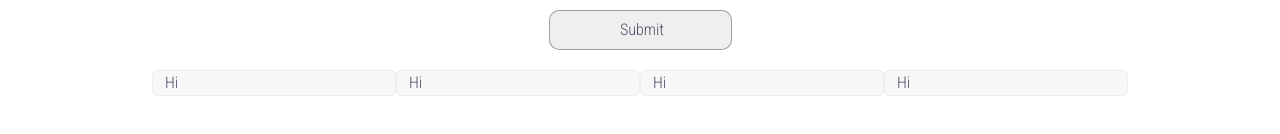
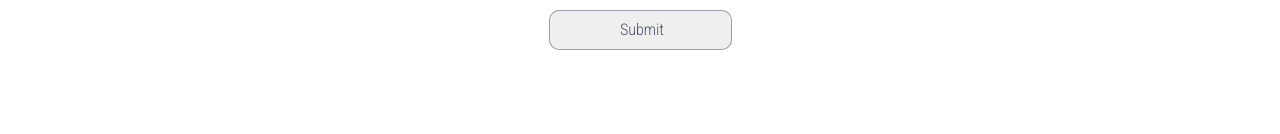
Before and after one commit to kellynwong/my-sentiments-exactly, a React (Vite) app in the folder Sentiments/: page /search in a window 1280 px wide. Shown: the part 328-462 px from the top of the page. Built offline with nearby package versions, Linux system fonts and the light colour scheme; a web font is replaced by a local one.

Commit message:
File working again - before lifting state

```diff
--- a/Sentiments/src/components/Results.jsx
+++ b/Sentiments/src/components/Results.jsx
@@ -1,16 +1,11 @@
 import React, { useContext } from "react";
 import DataContext from "../context/DataContext";
-import { useNavigate } from "react-router-dom";
+
 import Analysis from "./Analysis";
 import Score from "./Score";
 
 const Results = () => {
   const data = useContext(DataContext);
-  const navigate = useNavigate();
-
-  // const something = (something) => {
-  //   console.log(something);
-  // };
 
   return (
     <div>
--- a/Sentiments/src/components/Search.jsx
+++ b/Sentiments/src/components/Search.jsx
@@ -1,11 +1,10 @@
 import React, { useContext, useState } from "react";
-import { useNavigate, useParams } from "react-router-dom";
+import { useParams } from "react-router-dom";
 import DataContext from "../context/DataContext";
-import Tweet from "./Tweet";
 
 const Search = () => {
   const data = useContext(DataContext);
-  const navigate = useNavigate();
+
   const params = useParams();
   const [isNotValid, setIsNotValid] = useState(false);
 
@@ -15,7 +14,6 @@ const Search = () => {
 
   const handleSubmit = (e) => {
     data.setDropdownValue(e.target.value);
-    // console.log(data.dropdownValue);
   };
 
   const handleClick = () => {
@@ -54,13 +52,6 @@ const Search = () => {
       <h2 style={{ color: `rgba(101, 96, 75, 0.5)` }}>
         {isNotValid && "Please enter a search word!"}
       </h2>
-
-      <div className="row">
-        <Tweet />
-        <Tweet />
-        <Tweet />
-        <Tweet />
-      </div>
     </div>
   );
 };
--- a/Sentiments/src/components/SearchContainer.jsx
+++ b/Sentiments/src/components/SearchContainer.jsx
@@ -10,10 +10,9 @@ import NavBar from "./NavBar";
 
 const SearchContainer = () => {
   const [query, setQuery] = useState("");
+  const [dropdownValue, setDropdownValue] = useState(10);
   const [tweets, setTweets] = useState({});
   const [scores, setScores] = useState([0]);
-  const [dropdownValue, setDropdownValue] = useState(10);
-  const [isLoading, setIsLoading] = useState(false);
   const [history, setHistory] = useState([
     // {
     //   timestamp: "",
@@ -21,6 +20,7 @@ const SearchContainer = () => {
     //   score: 0,
     // },
   ]);
+  const [isLoading, setIsLoading] = useState(false);
   const navigate = useNavigate();
   const handleSearchInput = (query) => {
     setQuery(query);
@@ -52,7 +52,7 @@ const SearchContainer = () => {
     const data = await res.json();
     setIsLoading(false);
     setTweets(data);
-    // setQuery("");
+
     // console.log(data);
 
     const newDate = new Date().toLocaleString();
@@ -75,14 +75,14 @@ const SearchContainer = () => {
       value={{
         query,
         setQuery,
+        dropdownValue,
+        setDropdownValue,
         tweets,
         setTweets,
         scores,
         setScores,
-        dropdownValue,
         history,
         setHistory,
-        setDropdownValue,
         handleSearchInput,
         onSubmitQuery,
         onSearchAgain,
--- a/Sentiments/src/components/Tweet.jsx
+++ /dev/null
@@ -1,7 +0,0 @@
-import React from "react";
-
-const Tweet = () => {
-  return <div className="col-sm-3 tweet">Hi</div>;
-};
-
-export default Tweet;
--- a/Sentiments/src/main.jsx
+++ b/Sentiments/src/main.jsx
@@ -5,9 +5,7 @@ import App from "./App";
 import "./index.css";
 
 ReactDOM.createRoot(document.getElementById("root")).render(
-  // <React.StrictMode>
   <BrowserRouter>
     <App />
   </BrowserRouter>
-  // </React.StrictMode>
 );
```
Also changed, not shown: Sentiments/src/components/Score.jsx (+0 -16 lines), Sentiments/src/components/images/tweet.png (deleted).
